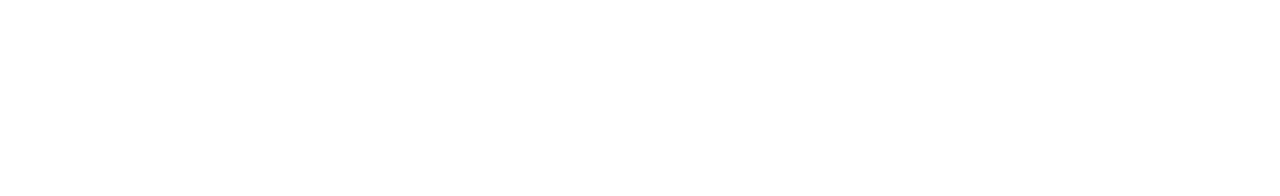
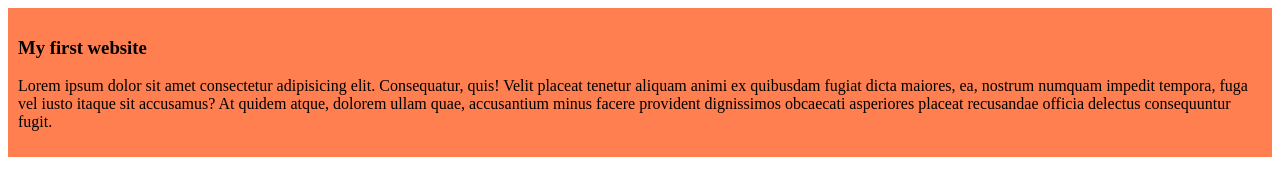
Before and after one commit to tinycoder83/my-simple-website, a plain HTML site: page index.html in a window 1280 px wide. Drawn offline with Linux system fonts and the light colour scheme.

Commit message:
added the first blog

```diff
--- a/index.html
+++ b/index.html
@@ -1,11 +1,21 @@
 <!DOCTYPE html>
 <html lang="en">
+
 <head>
     <meta charset="UTF-8">
     <meta name="viewport" content="width=device-width, initial-scale=1.0">
     <title>My simple website</title>
+    <link rel="stylesheet" href="styles/blog.css">
 </head>
+
 <body>
+    <div>
+        <h3>My first website</h3>
+        <p>Lorem ipsum dolor sit amet consectetur adipisicing elit. Consequatur, quis! Velit placeat tenetur aliquam
+            animi ex quibusdam fugiat dicta maiores, ea, nostrum numquam impedit tempora, fuga vel iusto itaque sit
+            accusamus? At quidem atque, dolorem ullam quae, accusantium minus facere provident dignissimos obcaecati
+            asperiores placeat recusandae officia delectus consequuntur fugit.</p>
+    </div>
+</body>
 
-</body>
 </html>
--- /dev/null
+++ b/styles/blog.css
@@ -0,0 +1,4 @@
+div{
+    background-color:coral;
+    padding:10px;
+}
```
